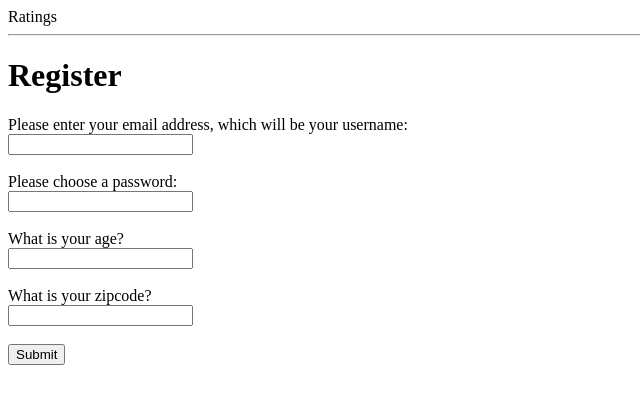
After one commit to jessicaraep/Ratings-Exercise, a Flask app: page /register in a window 1280 px wide. The commit adds this page. Shown: the top 404 px of the page, without its empty margins (0-640 px from the left). Run offline with Flask 2, Linux system fonts and the light colour scheme.

Commit message:
login_form & registration_form

```diff
--- a/server.py
+++ b/server.py
@@ -2,12 +2,10 @@
 
 from jinja2 import StrictUndefined
 
-from flask import (Flask, render_template, redirect, request, flash,
-                   session)
+from flask import (Flask, render_template, redirect, request, flash, session)
+from flask_debugtoolbar import DebugToolbarExtension
 
 from model import User, Rating, Movie, connect_to_db, db
-
-from flask_debugtoolbar import DebugToolbarExtension
 
 
 app = Flask(__name__)
@@ -28,12 +26,76 @@ def index():
     return render_template("homepage.html")
 
 
-@app.route("/users")
-def user_list():
-    """Show list of users."""
+@app.route('/register', methods=['GET'])
+def register_form():
+    """Register to become user."""
 
-    users = User.query.all()
-    return render_template("user_list.html", users=users)
+    return render_template("register_form.html")
+
+
+@app.route('/register', methods=['POST'])
+def register_process():
+    """."""
+
+    email = request.form.get("email")
+    password = request.form.get("password")
+    age = request.form.get("age")
+    zipcode = request.form.get("zipcode")
+
+    new_user = [email, password, age, zipcode]
+
+    db.session.add(new_user)
+    db.session.commit()
+
+    return render_template("/users/%s" % User.user_id)
+
+
+@app.route('/login', methods=['GET'])
+def login_form():
+    """Show login form."""
+
+    return render_template("login_form.html")
+
+
+@app.route('/login', methods=['POST'])
+def login_process():
+
+    email = request.form.get("email")
+    password = request.form.get("password")
+
+    user = User.query.filter_by(email=email).first()
+
+    if not user:
+        flash("You aren't currently a user. Please register.")
+        return redirect("/register")
+    elif password != user.password: #Check to make sure this is a real thing
+        flash("Incorrect password")
+        return redirect("/login")
+    else:
+        session['user_id'] = user.user_id
+        flash("Logged in")
+        return redirect("/")
+
+        # return redirect("/users/%s" % User.user_id)
+
+
+# @app.route('/logout')
+# def logout():
+
+
+
+# @app.route("/users")
+# def user_list():
+#     """Show list of users."""
+
+#     users = User.query.all()
+#     return render_template("user_list.html", users=users)
+
+#     return redirect("/")
+
+
+# @app.route("/users/<int:user_id>")
+# def user_detail(user_id):
 
 
 if __name__ == "__main__":
--- a/templates/base.html
+++ b/templates/base.html
@@ -6,9 +6,18 @@
 
 <body>
   Ratings
-  <hr> <!-- What the hell is this? It was in the example in the exercise!-->
+  <hr> <!-- The <hr> tag is used to define a thematic change in the content. The tag incorporates a line across the page. It was in the example code in the exercise!-->
+  {% block content %}
 
-  {% block content %} put your content here {% endblock %}
+  <ul>
+    {% for mesage in get_flashed_messages() %}
+        <li>{{ message }}</li>
+    {% endfor %}
+  </ul>
+
+
+
+  {% endblock %}
 
 </body>
 </html>
--- /dev/null
+++ b/templates/register_form.html
@@ -0,0 +1,21 @@
+{% extends 'base.html' %}
+{% block content %}
+
+<h1>Register</h1>
+    <form action="/register" method="POST">
+        <label for="email">Please enter your email address, which will be your username:</label><br>
+        <input type="email" name="email" id="email"><br><br>
+
+        <label for="password">Please choose a password:</label><br>
+        <input type="password" name="password" id="password"><br><br>
+
+        <label for="age">What is your age?</label><br>
+        <input type="number" name="age" id="age"><br><br>
+
+        <label for="zipcode">What is your zipcode?</label><br>
+        <input type="number" name="zipcode" id="zipcode"><br><br>
+
+        <input type="submit" value="Submit">
+    </form>
+
+{% endblock %}
--- a/templates/user_list.html
+++ b/templates/user_list.html
@@ -2,7 +2,6 @@
 {% block title %}Users{% endblock %}
 
 {% block content %}
-
 
     <h2>Users</h2>
     <ul>
```
Also changed, not shown: model.py (+3 -5 lines), templates/login_form.html (added, +15 -0 lines).
